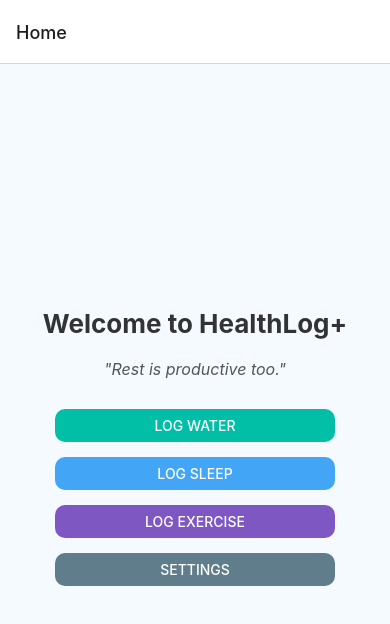
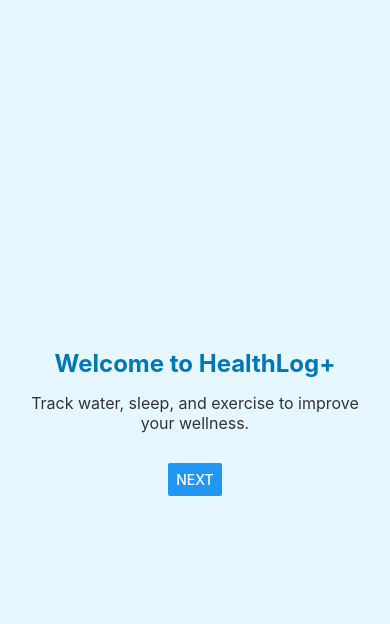
Before and after one commit to NylahW/HealthLogPlus, a React Native app: screen /Onboarding in a window 390 px wide. Shown: the top 624 px of the page. Built offline with nearby package versions, Linux system fonts and the light colour scheme.

Commit message:
onboarding

```diff
--- a/App.js
+++ b/App.js
@@ -8,6 +8,8 @@ import SleepScreen from './Screens/SleepScreen';
 import ExerciseScreen from './Screens/ExerciseScreen';
 import SettingsScreen from './Screens/SettingsScreen';
 import ProfileScreen from './Screens/ProfileScreen';
+import OnboardingScreen from './Screens/OnboardingScreen';
+
 
 
 const Stack = createNativeStackNavigator();
@@ -15,7 +17,8 @@ const Stack = createNativeStackNavigator();
 export default function App() {
   return (
     <NavigationContainer>
-      <Stack.Navigator initialRouteName="Home">
+      <Stack.Navigator initialRouteName="Onboarding">
+          <Stack.Screen name="Onboarding" component={OnboardingScreen} options={{ headerShown: false }} />
         <Stack.Screen name="Home" component={HomeScreen} />
         <Stack.Screen name="Log" component={LogScreen} />
         <Stack.Screen name="Sleep" component={SleepScreen} />
--- /dev/null
+++ b/Screens/OnboardingScreen.js
@@ -0,0 +1,63 @@
+import React, { useState } from 'react';
+import { View, Text, Button, StyleSheet } from 'react-native';
+
+const slides = [
+  {
+    title: 'Welcome to HealthLog+',
+    text: 'Track water, sleep, and exercise to improve your wellness.',
+  },
+  {
+    title: 'Stay on Track',
+    text: 'View your progress over time using built-in charts and logs.',
+  },
+  {
+    title: 'Get Started',
+    text: 'Start logging now and build healthier habits!',
+  },
+];
+
+export default function OnboardingScreen({ navigation }) {
+  const [index, setIndex] = useState(0);
+  const isLastSlide = index === slides.length - 1;
+
+  return (
+    <View style={styles.container}>
+      <Text style={styles.title}>{slides[index].title}</Text>
+      <Text style={styles.text}>{slides[index].text}</Text>
+
+      {isLastSlide ? (
+        <Button
+          title="Get Started"
+          onPress={() => navigation.replace('Home')}
+        />
+      ) : (
+        <Button
+          title="Next"
+          onPress={() => setIndex(prev => prev + 1)}
+        />
+      )}
+    </View>
+  );
+}
+
+const styles = StyleSheet.create({
+  container: {
+    flex: 1,
+    backgroundColor: '#e6f7ff',
+    alignItems: 'center',
+    justifyContent: 'center',
+    padding: 20
+  },
+  title: {
+    fontSize: 24,
+    fontWeight: 'bold',
+    marginBottom: 15,
+    color: '#0077b6',
+  },
+  text: {
+    fontSize: 16,
+    textAlign: 'center',
+    marginBottom: 30,
+    color: '#333',
+  },
+});
```
